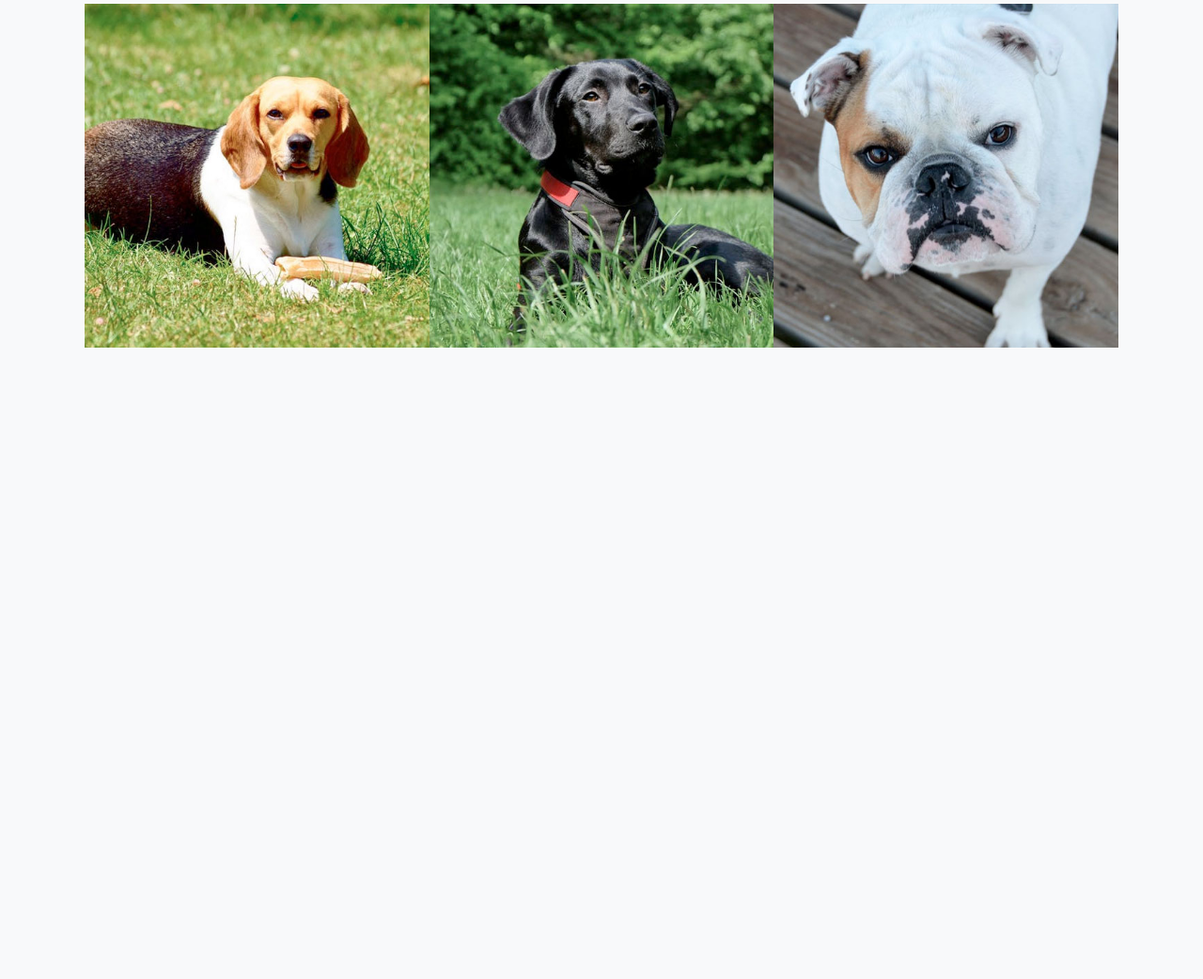
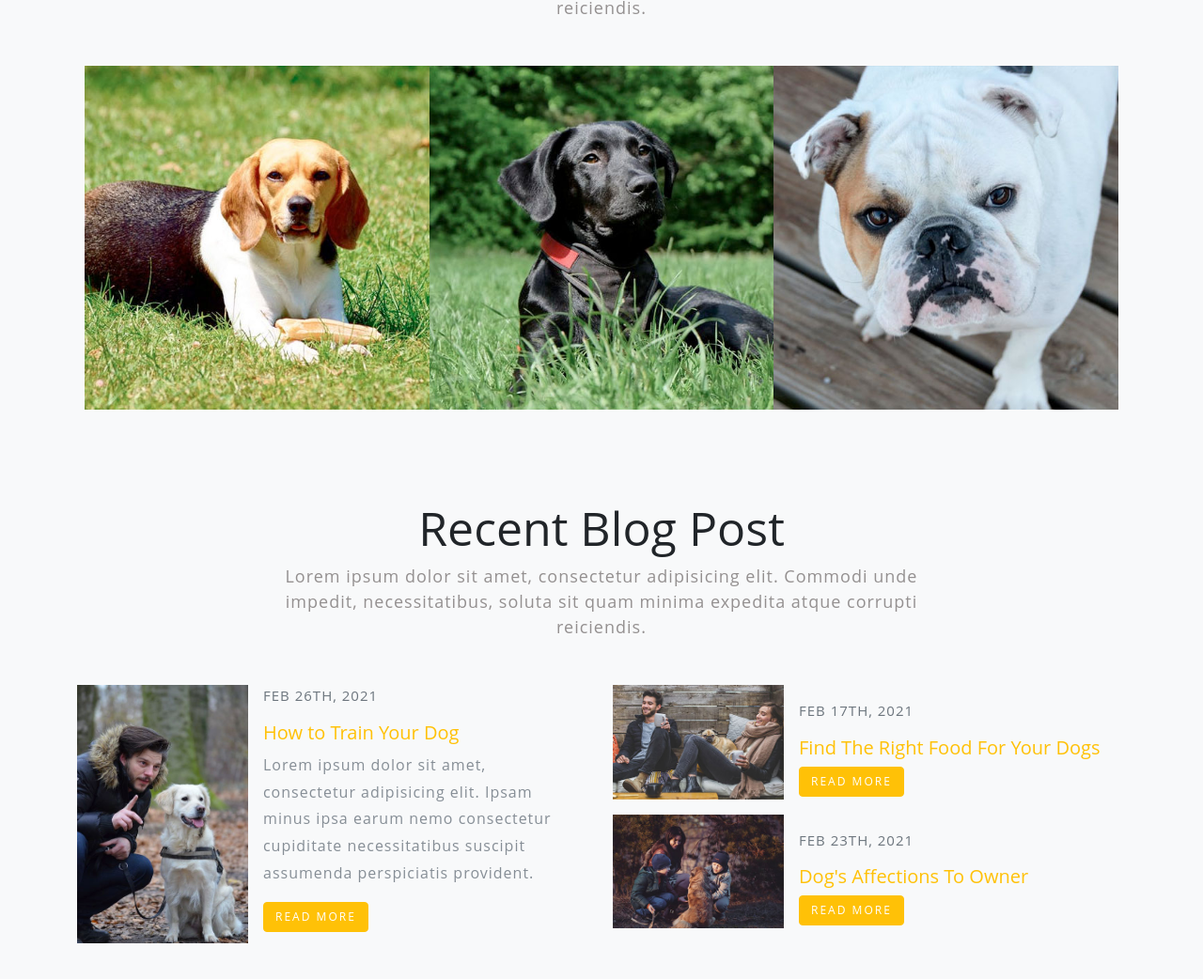
Before and after one commit to IlyaKrapivnoy/bootstrap_5_breed_website, a plain HTML site: page index.html in a window 1280 px wide. Shown: the part 2666-3708 px from the top of the page at 94% size. Before the commit the page ends 3084 px from the top, so only its background shows below. Drawn offline with nearby package versions, Linux system fonts and the light colour scheme; a script that the page names is missing.

Commit message:
blog-posts section

```diff
--- a/css/style.css
+++ b/css/style.css
@@ -192,7 +192,6 @@ header {
 }
 .dog-pic:after {
     opacity: 0;
-    /* content: '\00a0 German Shepherd'; */
     position: absolute;
     top: calc(85% - 25px);
     left: calc(50% - 130px);
@@ -224,7 +223,36 @@ header {
     width: 31%;
     height: 10%;
 }
-
+/* blog posts  */
+.description {
+    color:rgb(148, 144, 144)!important;
+    font-size: 18px;
+    letter-spacing: 1px;
+}
+.card-blog img {
+    width: 100%;
+}
+.text-muted.body {
+    text-transform: uppercase;
+    letter-spacing: 1px;
+    font-size: 15px;
+}
+.card-title.body {
+    color: #ffc107;
+}
+.card-text.body {
+    color: #868e96;
+    line-height: 1.8;
+    letter-spacing: 1px;
+}
+.card-body .btn {
+    color: #fff!important;
+    font-size: 12px;
+}
+.card.body {
+    background-color: transparent;
+    border: none;
+}
 
 @media (max-width: 992px) {
 
--- a/index.html
+++ b/index.html
@@ -201,7 +201,7 @@
                 <div class="col-md-8">
                     <div class="text-field text-center mb-5">
                         <h2>Every Dog Needs A Good Owner</h2>
-                        <p>Lorem ipsum dolor sit amet, consectetur adipisicing elit. Commodi unde impedit, necessitatibus, soluta sit quam minima expedita atque corrupti reiciendis.</p>
+                        <p class="description">Lorem ipsum dolor sit amet, consectetur adipisicing elit. Commodi unde impedit, necessitatibus, soluta sit quam minima expedita atque corrupti reiciendis.</p>
                     </div>
                 </div>
             </div>
@@ -279,13 +279,13 @@
     <!-- OWNERS SECTION ENDS -->
     <!-- Collections SECTION STARTS -->
     <div class="collections" id="collections">
-        <div class="container mt-5 pb-5">
+        <div class="container my-5 pb-5">
             <div class="row">
                 <div class="col-md-2"></div>
                 <div class="col-md-8">
                     <div class="text-field text-center mb-5">
                         <h2>Dog Breed Collections</h2>
-                        <p>Lorem ipsum dolor sit amet, consectetur adipisicing elit. Commodi unde impedit, necessitatibus, soluta sit quam minima expedita atque corrupti reiciendis.</p>
+                        <p class="description">Lorem ipsum dolor sit amet, consectetur adipisicing elit. Commodi unde impedit, necessitatibus, soluta sit quam minima expedita atque corrupti reiciendis.</p>
                     </div>
                 </div>
             </div>
@@ -315,6 +315,70 @@
         </div>
     </div>
     <!-- Collections SECTION ENDS -->
+    <!-- Blog posts section STARTS -->
+    <section class="blog-posts">
+      <div class="container">
+        <div class="row">
+          <div class="col-md-2"></div>
+          <div class="col-md-8">
+              <div class="text-field text-center mb-5">
+                  <h2>Recent Blog Post</h2>
+                  <p class="description">Lorem ipsum dolor sit amet, consectetur adipisicing elit. Commodi unde impedit, necessitatibus, soluta sit quam minima expedita atque corrupti reiciendis.</p>
+              </div>
+          </div>
+      </div>
+      <div class="row mb-5">
+        <div class="col-md-6">
+          <div class="card body mb-3">
+            <div class="row g-0">
+              <div class="col-md-4 mb-3 card-blog">
+                <img src="img/blog_1.jpg" alt="blog pic">
+              </div>
+              <div class="col-md-8">
+                <div class="card-body pt-0">
+                  <p class="text-muted body">Feb 26th, 2021</p>
+                  <h5 class="card-title body">How to Train Your Dog</h5>
+                  <p class="card-text body">Lorem ipsum dolor sit amet, consectetur adipisicing elit. Ipsam minus ipsa earum nemo consectetur cupiditate necessitatibus suscipit assumenda perspiciatis provident.</p>
+                  <button type="button" class="btn btn-warning body">Read more</button>
+                </div>
+              </div>
+            </div>
+          </div>
+        </div>
+        <div class="col-md-6">
+          <div class="card body mb-3">
+            <div class="row g-0">
+              <div class="col-md-4 card-blog">
+                <img src="img/blog_2.jpg" alt="...">
+              </div>
+              <div class="col-md-8">
+                <div class="card-body pb-0">
+                  <p class="text-muted body">Feb 17th, 2021</p>
+                  <h5 class="card-title body">Find The Right Food For Your Dogs</h5>
+                  <button type="button" class="btn btn-warning body">Read more</button>
+                </div>
+              </div>
+            </div>
+          </div>
+          <div class="card body mb-3">
+            <div class="row g-0">
+              <div class="col-md-4 card-blog">
+                <img src="img/blog_3.jpg" alt="...">
+              </div>
+              <div class="col-md-8">
+                <div class="card-body pb-0">
+                  <p class="text-muted body">Feb 23th, 2021</p>
+                  <h5 class="card-title body">Dog's Affections To Owner</h5>
+                  <button type="button" class="btn btn-warning body">Read more</button>
+                </div>
+              </div>
+            </div>
+          </div>
+        </div>
+      </div>
+      </div>
+    </section>
+    <!-- Blog posts section ENDS -->
     <!-- jQuery -->
     <script
       src="https://code.jquery.com/jquery-3.6.0.min.js"
```
